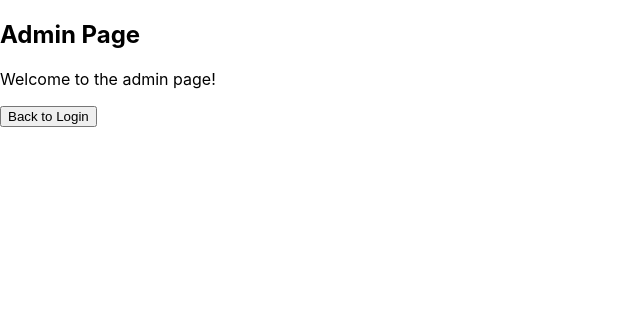
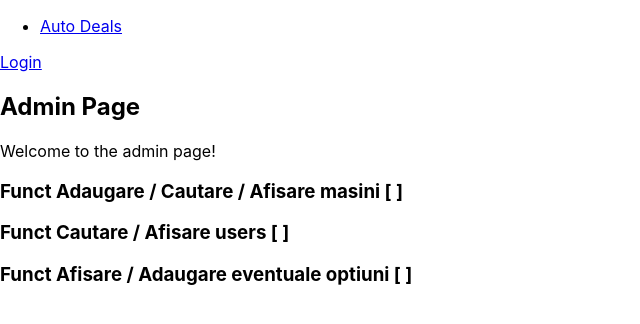
Before and after one commit to S-Petru/proiectBD, a React (Create React App) app in the folder proiect_bd/: page /admin in a window 1280 px wide. Shown: the top 324 px of the page, without its empty margins (0-640 px from the left). Built offline with nearby package versions, Linux system fonts and the light colour scheme.

Commit message:
Added conditional navbar

```diff
--- a/proiect_bd/src/Components/Navbar.js
+++ b/proiect_bd/src/Components/Navbar.js
@@ -16,31 +16,59 @@ const Navbar = () => {
     sessionStorage.removeItem('user');
     setUser(null);
     window.location.reload(false);
+    window.location.href = '/';
   };
 
   return (
+    <>
+      {user && user.rol ? (
+        <div>
           <nav>
             <ul>
               <li>
-          <Link to="/">Home</Link>
+                <Link to="/">Auto Deals</Link>
+              </li>
+            </ul>
+          </nav>
+          <span>
+            <Link to='/admin'>{user.username}</Link>
+          </span>
+          <button onClick={logout}>Logout</button>
+        </div>
+      ) : user ? (
+        <div>
+          <nav>
+            <ul>
+              <li>
+                <Link to="/">Auto Deals</Link>
               </li>
               <li>
                 <Link to="/reviews">Reviews</Link>
               </li>
-        {/* Other navigation links */}
             </ul>
-      {user ? (
-        <div>
+          </nav>
           <span>
             <Link to='/profile'>{user.username}</Link>
           </span>
           <button onClick={logout}>Logout</button>
         </div>
       ) : (
+        <div>
+          <nav>
+            <ul>
+              <li>
+                <Link to="/">Auto Deals</Link>
+              </li>
+            </ul>
+          </nav>
+          <span>
             <Link to="/login">Login</Link>
+          </span>
+        </div>
       )}
-    </nav>
+    </>
   );
 };
 
+
 export default Navbar;
--- a/proiect_bd/src/Pages/Admin/Admin.js
+++ b/proiect_bd/src/Pages/Admin/Admin.js
@@ -1,18 +1,20 @@
 // Admin.js
 import React from 'react';
+import Navbar from '../../Components/Navbar';
 
 const Admin = () => {
-  const handleClick = () => {
-    window.location.href = '/login';
-  };
+  // const handleClick = () => {
+  //   window.location.href = '/login';
+  // };
 
   return (
     <div>
+      <Navbar />
       <h2>Admin Page</h2>
       <p>Welcome to the admin page!</p>
-      <button onClick={handleClick}>
-        Back to Login
-      </button>
+      <h3> Funct Adaugare / Cautare / Afisare masini [ ]</h3>
+      <h3> Funct Cautare / Afisare users [ ]</h3>
+      <h3> Funct Afisare / Adaugare eventuale optiuni [ ]</h3>
     </div>
   );
 };
--- a/proiect_bd/src/Pages/MainPage/MainPage.js
+++ b/proiect_bd/src/Pages/MainPage/MainPage.js
@@ -2,20 +2,10 @@ import React from 'react';
 import Navbar from '../../Components/Navbar';
 
 const MainPage = () => {
-  const handleLogout = () => {
-    // Clear authentication state (example: using a state management system)
-    // ...
-
-    // Redirect to LoginPage after logout
-    window.location.href = '/login'; // You can use history.push('/login') if you have access to useHistory
-  };
-
   return (
     <div>
       <Navbar />
       <h2>Main Page</h2>
-      {/* Your main page content */}
-      <button onClick={handleLogout}>Logout</button>
     </div>
   );
 };
--- a/proiect_bd/src/Pages/Profile/Profile.js
+++ b/proiect_bd/src/Pages/Profile/Profile.js
@@ -51,7 +51,7 @@ const Profile = () => {
           {/* Display transactions in a paragraph */}
           <p>
             {transactions.map((transaction) => (
-              `Transaction ID: ${transaction.idtranzactie}, Car ID: ${transaction.idmasina}, Date and Time: ${transaction.data_ora} `
+              `Transaction ID: ${transaction.idtranzactie}, Car ID: ${transaction.idmasina}, Date and Time: ${transaction.data_ora} ///`
             ))}
           </p>
         </>
```
Also changed, not shown: proiect_bd/src/Components/Header.js (deleted), proiect_bd/src/Components/Navbar,module.css (added), 1 other file (tests, documents, lock files or other folders). Lines whose indentation alone changed are shown as unchanged.
